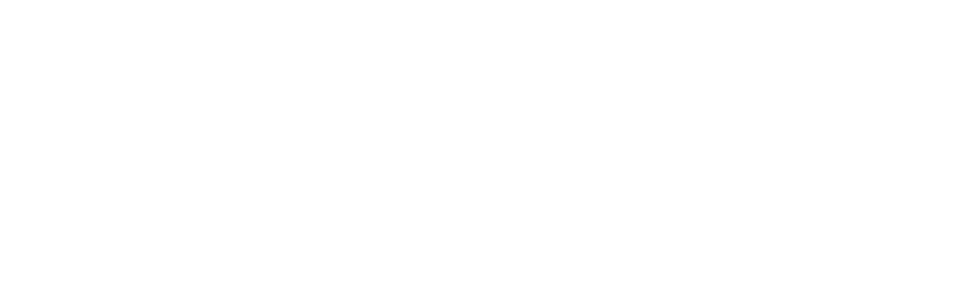
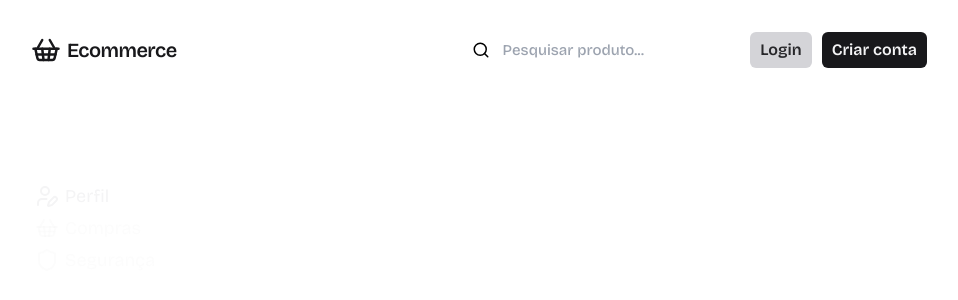
Before and after one commit to ruancosta07/ecommerce-client, a Next.js app: page /usuario/conta/perfil in a window 1280 px wide. Before the commit this address had no page. Shown: the top 300 px of the page, without its empty margins (161-1119 px from the left). Built offline with nearby package versions, Linux system fonts and the light colour scheme.

Commit message:
página do perfil

```diff
--- /dev/null
+++ b/src/app/usuario/conta/perfil/page.tsx
@@ -0,0 +1,22 @@
+import Header from '@/app/_components/Header'
+import React from 'react'
+import Container from '../_components/Container'
+import Profile from '../_components/Profile'
+import { Metadata } from 'next'
+
+export const metadata:Metadata = {
+  title: "Perfil"
+}
+
+const Conta = () => {
+  return (
+    <>
+      <Header/>
+      <Container>
+        <Profile/>
+      </Container>
+    </>
+  )
+}
+
+export default Conta
```
